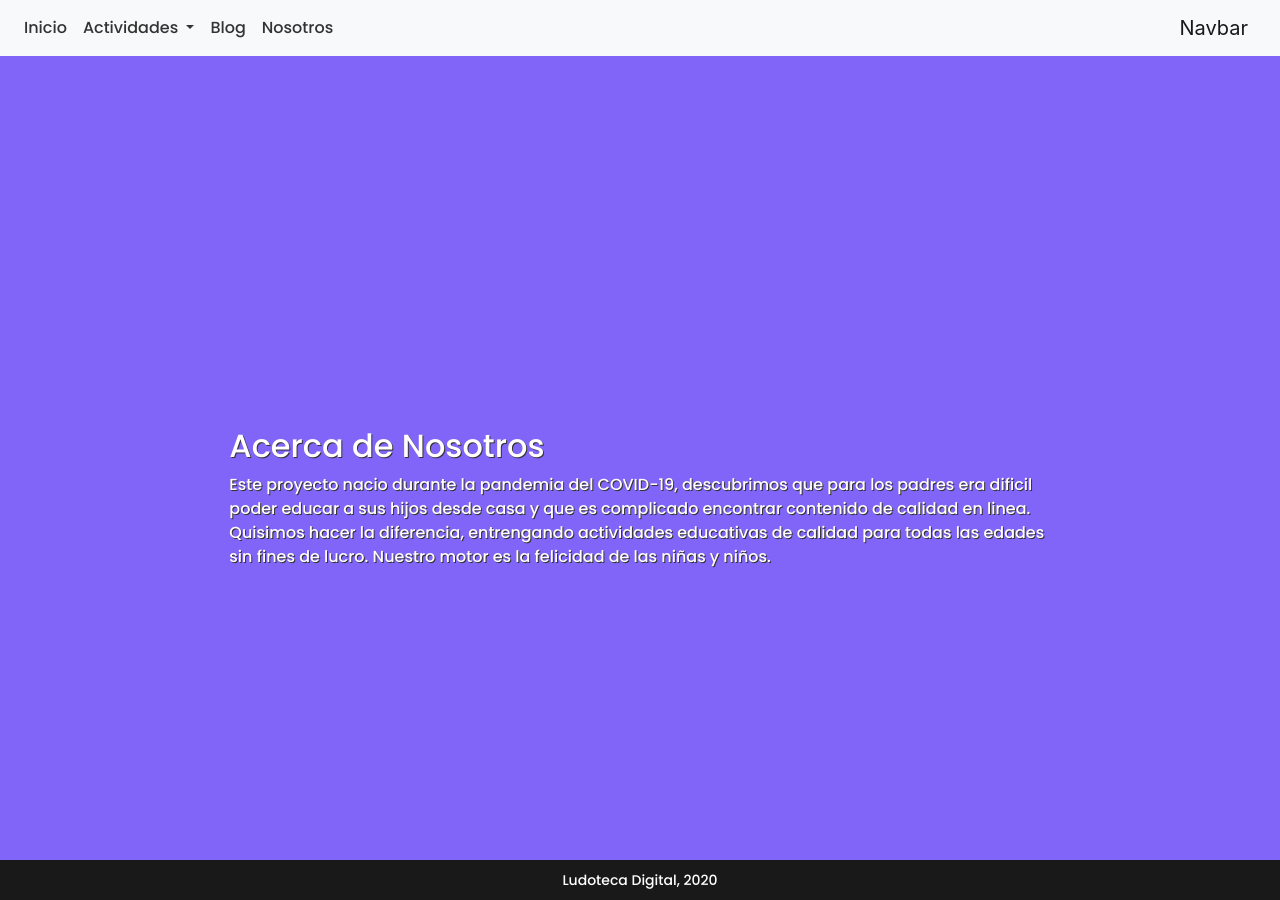
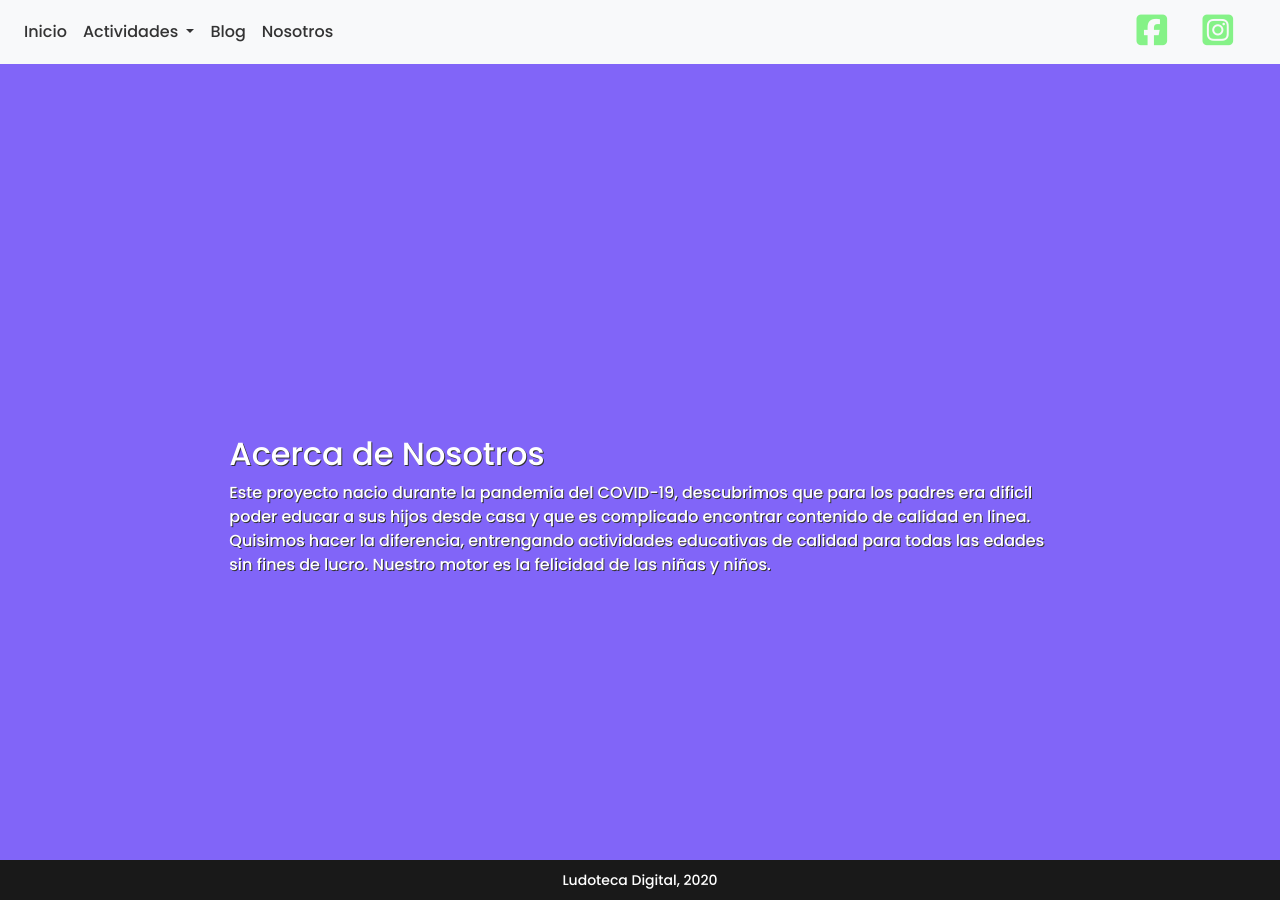
Before and after one commit to MarcoLPR/marcolpr.github.io, a Jekyll site: the page built from about.html, in a window 1280 px wide. Built offline with Jekyll 4.4.1, drawn with Linux system fonts in a browser that asks for light colours; nearby versions of some CDN libraries.

Commit message:
Update default.html

```diff
--- a/_layouts/default.html
+++ b/_layouts/default.html
@@ -63,7 +63,12 @@
                 </li>
             </ul>
         </div>
-        <a class="navbar-brand" href="#">Navbar</a>
+        <div class="navbar-brand"><a href="https://www.facebook.com/sharer/sharer.php?u={{ site.url }}{{post.url}}"
+                onclick="window.open(this.href, 'facebook-share','width=580,height=296');return false;"><i
+                    class="blog-icon fab fa-facebook-square"></i></a>
+            <a href="https://twitter.com/share?text={{post.title}}&amp;url={{ site.url }}{{post.url}}"
+                onclick="window.open(this.href, 'twitter-share', 'width=550,height=235');return false;"><i
+                    class="blog-icon fab fa-instagram-square"></i></a></div>
     </nav>
     {{ content }}
     <div class="footer">
```
